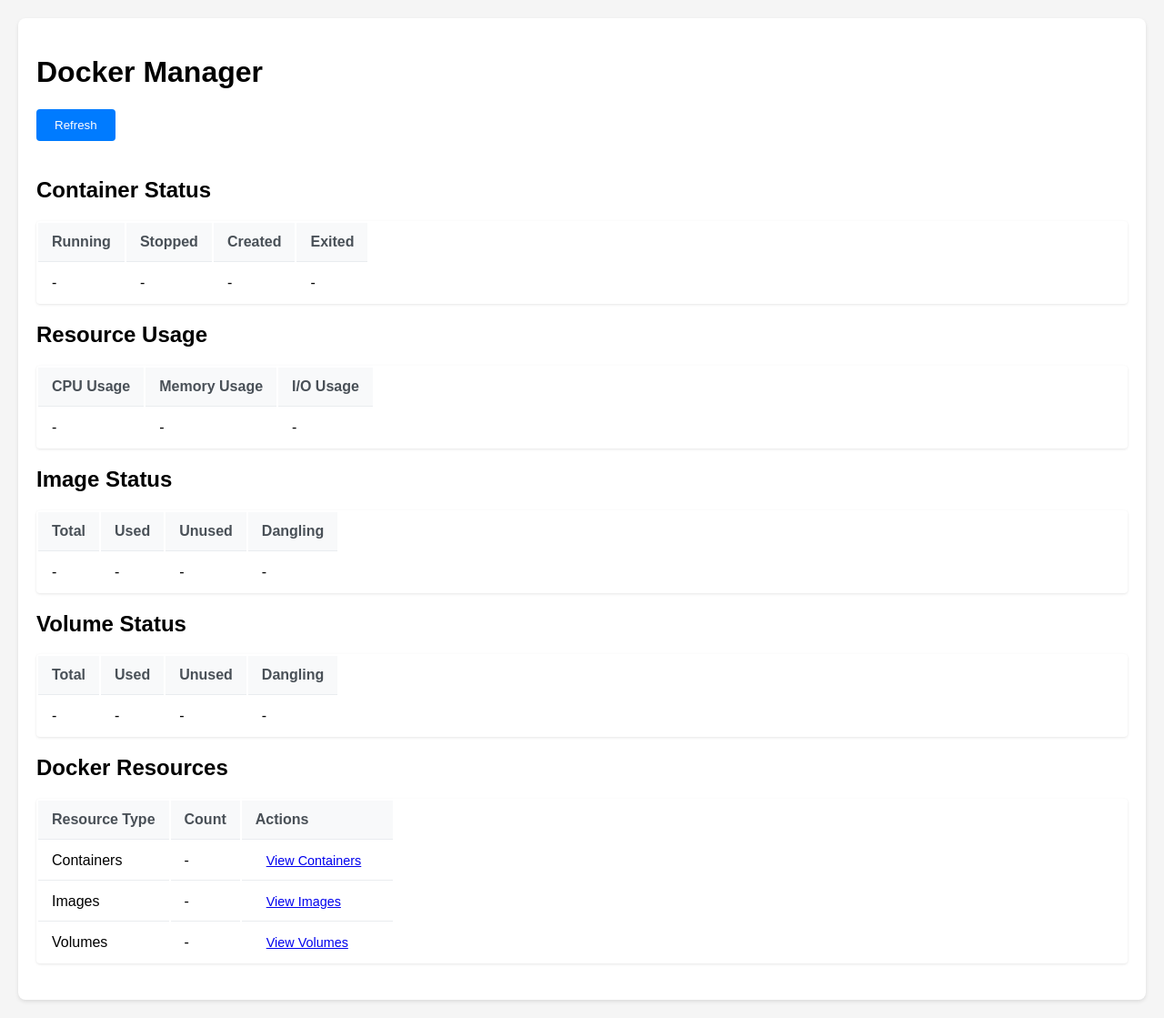
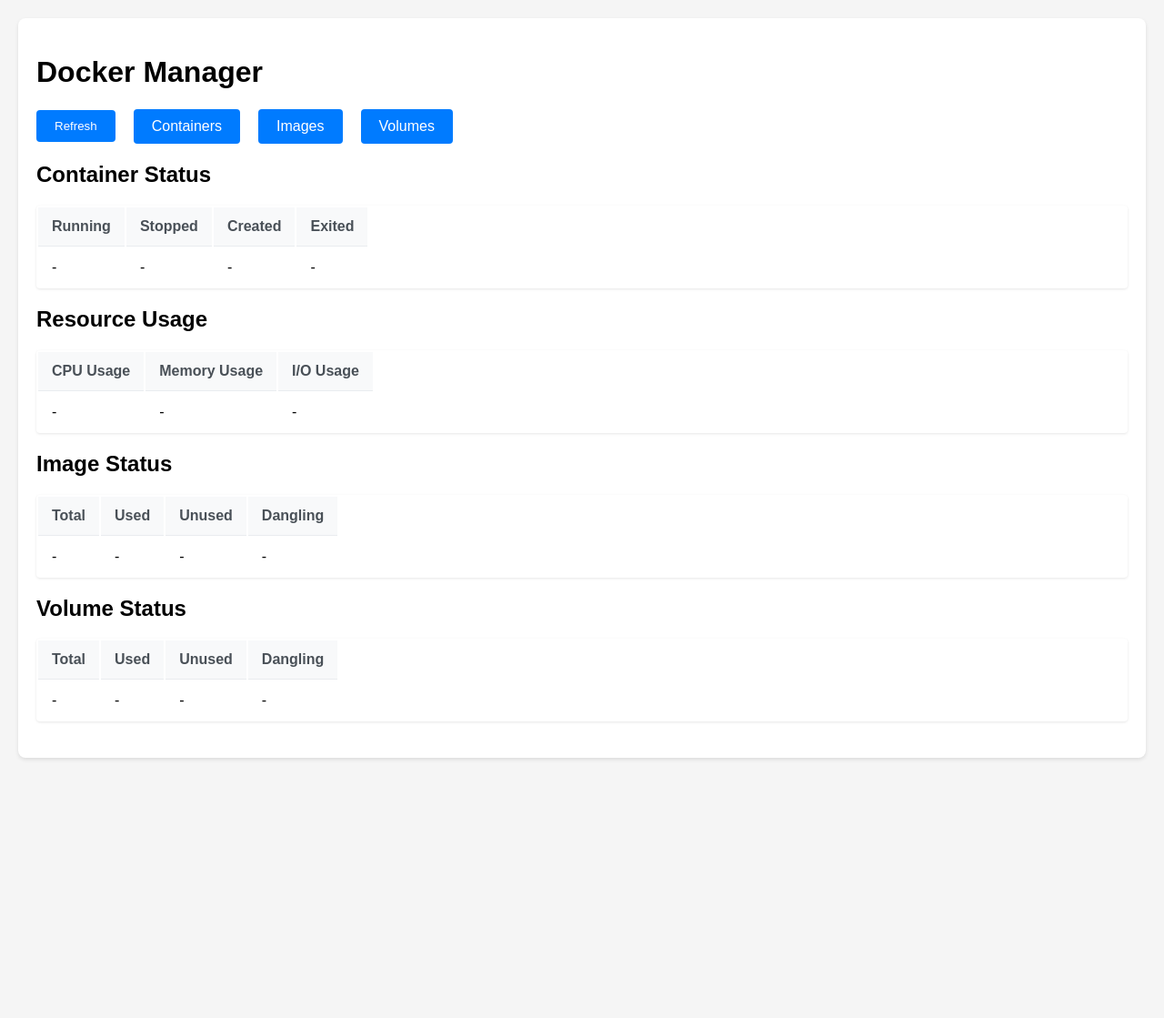
Before and after one commit to hackctl/dwebui, a website: page public/html/index.html in a window 1280 px wide. Shown: the whole page at 91% size. After the commit the page ends 853 px from the top, so only its background shows below. Drawn offline with Linux system fonts and the light colour scheme; no server answers; some icons are missing.

Commit message:
Semi-finalised index page

```diff
--- a/public/css/styles.css
+++ b/public/css/styles.css
@@ -2,6 +2,12 @@
     font-family: Arial, sans-serif;
     margin: 20px;
     background-color: #f5f5f5;
+}
+
+.header-actions {
+    display: flex;
+    align-items: center;
+    gap: 10px;
 }
 .container {
     background: white;
@@ -68,7 +74,9 @@
     border: none;
     border-radius: 4px;
     cursor: pointer;
-    margin-bottom: 20px;
+    margin-right: 10px;
+    text-decoration: none;
+    display: inline-block;
 }
 .refresh-button:hover {
     background: #0056b3;
--- a/public/html/index.html
+++ b/public/html/index.html
@@ -14,6 +14,9 @@
                 <button onclick="refreshData()" class="refresh-button">
                     <i class="fas fa-sync-alt"></i> Refresh
                 </button>
+                <a href="/html/containers.html" class="refresh-button">Containers</a>
+                <a href="/html/images.html" class="refresh-button">Images</a>
+                <a href="/html/volumes.html" class="refresh-button">Volumes</a>
             </div>
         </header>
 
@@ -119,45 +122,7 @@
             </div>
         </div>
 
-        <div class="data-section">
-            <div class="section-header">
-                <h2>Docker Resources</h2>
-            </div>
-            <div class="data-table">
-                <table>
-                    <thead>
-                        <tr>
-                            <th>Resource Type</th>
-                            <th>Count</th>
-                            <th>Actions</th>
-                        </tr>
-                    </thead>
-                    <tbody>
-                        <tr>
-                            <td>Containers</td>
-                            <td id="container-count">-</td>
-                            <td>
-                                <a href="/html/containers.html" class="action-button">View Containers</a>
-                            </td>
-                        </tr>
-                        <tr>
-                            <td>Images</td>
-                            <td id="image-count">-</td>
-                            <td>
-                                <a href="/html/images.html" class="action-button">View Images</a>
-                            </td>
-                        </tr>
-                        <tr>
-                            <td>Volumes</td>
-                            <td id="volume-count">-</td>
-                            <td>
-                                <a href="/html/volumes.html" class="action-button">View Volumes</a>
-                            </td>
-                        </tr>
-                    </tbody>
-                </table>
-            </div>
-        </div>
+
     </div>
 
     <script src="/js/api-helper.js"></script>
@@ -170,11 +135,6 @@
                     api.get('/api/volumes'),
                     api.get('/api/stats')
                 ]);
-
-                // Update container counts
-                document.getElementById('container-count').textContent = containers.total || 0;
-                document.getElementById('image-count').textContent = images.total || 0;
-                document.getElementById('volume-count').textContent = volumes.total || 0;
 
                 // Update container status - using container state counts from containers list
                 const containerStates = {
```
